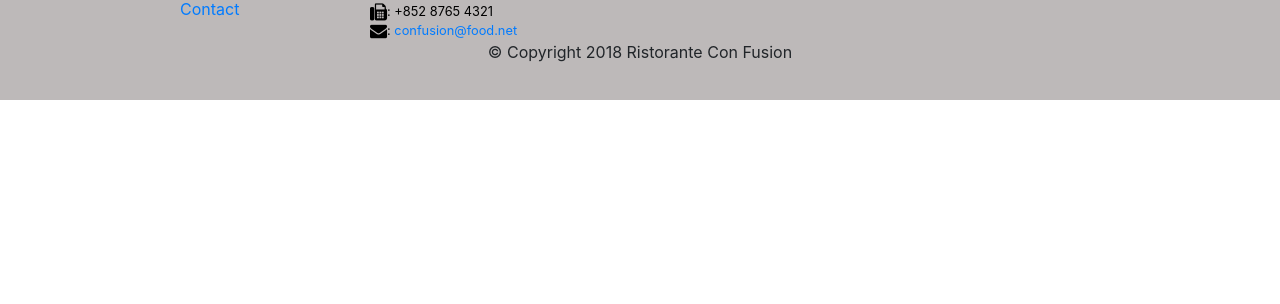
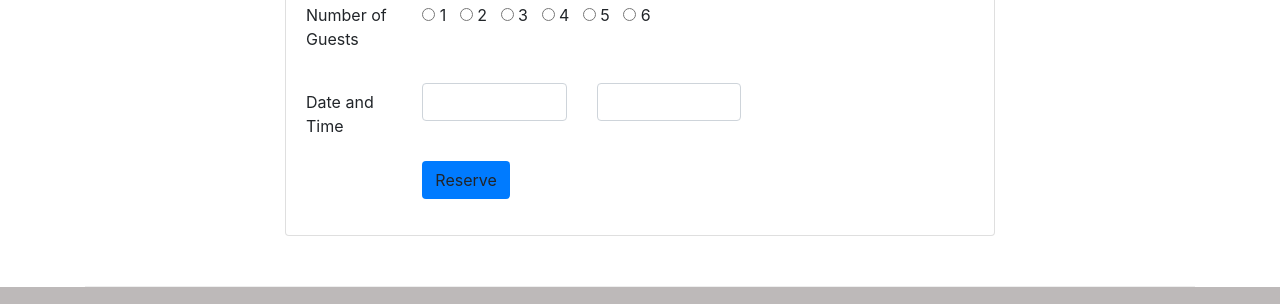
Before and after one commit to dimpy17agg/Coursera-learning, a website: page index.html in a window 1280 px wide. Shown: the part 1661-1965 px from the top of the page. Before the commit the page ends 1761 px from the top, so only its background shows below. Drawn offline with nearby package versions, Linux system fonts and the light colour scheme.

Commit message:
second assignment

```diff
--- a/css/style.css
+++ b/css/style.css
@@ -37,3 +37,7 @@ body{
 .navbar-dark{
     background-color: rgb(109, 57, 158);
 }
+
+.set_margin{
+    margin: 35px;
+}
--- a/index.html
+++ b/index.html
@@ -42,8 +42,15 @@
                     <h1>Ristorante con Fusion</h1>
                     <p>We take inspiration from the World's best cuisines, and create a unique fusion experience. Our lipsmacking creations will tickle your culinary senses!</p>
                 </div>
-                <div class="col-12 col-sm align-self-center">
+                <div class="row">
+              <!--  <div class="col-12 col-sm align-self-center">-->
+                    <div class="col-sm-6">
                     <img src="img/logo.png" class="img-fluid">
+                </div>
+                <div class="col-sm-6 align-items-center">
+                  <a href="#reserve" class="btn btn-block btn-warning align-self-center ">Reserve Table</a>
+                </div>
+                <!--</div>-->
                 </div>
             </div>
         </div>
@@ -70,8 +77,13 @@
                 <h3>This Month's Promotions</h3>
             </div>
             <div class="col-12 col-sm col-md">
-                <h2>Weekend Grand Buffet</h2>
+                <div class="media">
+                    <div class="media-body">
+                        <h2>Weekend Grand Buffet <span class="badge badge-danger">NEW</span></h2>
                 <p class="d-none d-sm-block">Featuring mouthwatering combinations with a choice of five different salads, six enticing appetizers, six main entrees and five choicest desserts. Free flowing bubbly and soft drinks. All for just $19.99 per person </p>
+                 </div>
+                    <img src="img/buffet.png" class="img-thumbnail d-flex mt-3">
+                </div>
             </div>
         </div>
 
@@ -92,8 +104,48 @@
 
             </div>
         </div>
-    </div>
 
+      <div class="row row-content">
+
+        <div class="col-sm-8 offset-2 align-self-center">
+          <div class="card">
+               <h3 class="card-header bg-warning text-white">Reserve a Table</h3>
+             <div class="card-body">
+                 <form id="reserve">
+                     <div class="form-group row">
+
+                     <dl class="col-sm-2">  <label class="form-check-label" for="r1">Number of Guests</label></dl>
+                       <dd class="col-sm-6"> <input type="radio" name="r1" id="r1"  value="1"> 1&nbsp;&nbsp;
+                         <input type="radio" name="r1" id="r2" value="2"> 2&nbsp;&nbsp;
+                         <input type="radio" name="r1" id="r3"  value="3"> 3&nbsp;&nbsp;
+                         <input type="radio" name="r1" id="r4"  value="4"> 4&nbsp;&nbsp;
+                         <input type="radio" name="r1" id="r5"  value="5"> 5&nbsp;&nbsp;
+                         <input type="radio" name="r1" id="r6"  value="6"> 6</dd>
+                     </div>
+
+                     <div class="row">
+                         <dl class="col-sm-2">
+                             <label for="date-time" class="col-form-label" >Date and Time</label>
+                         </dl>
+                         <div class="form-group col-sm-3">
+                          <input type="text" name="date-time" id="date-time" placeholder=""  class="form-control">
+                         </div>
+                         <div class="form-group col-sm-3">
+                            <input type="text" name="date-time" id="time" placeholder="" class="form-control">
+                         </div>
+
+                     </div>
+                     <div class="row form-group">
+                         <div class=" col-xs-12 col-sm-2 offset-2 align-self-center">
+                         <button type="submit" class="btn bg-primary">Reserve</button>
+                         </div>
+                     </div>
+                 </form>
+             </div>
+          </div>
+        </div>
+      </div>
+        </div>
     <footer class="footer">
         <div class="container">
             <div class="row">
```
